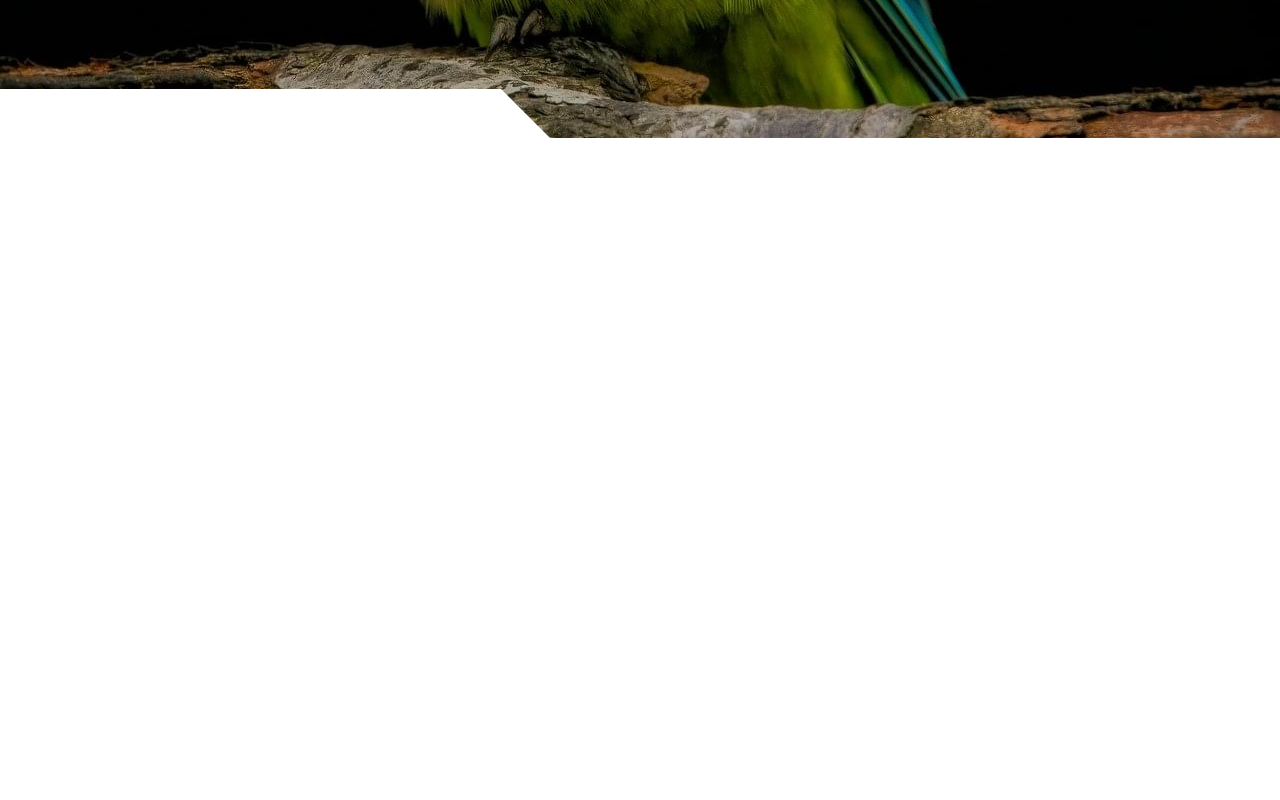
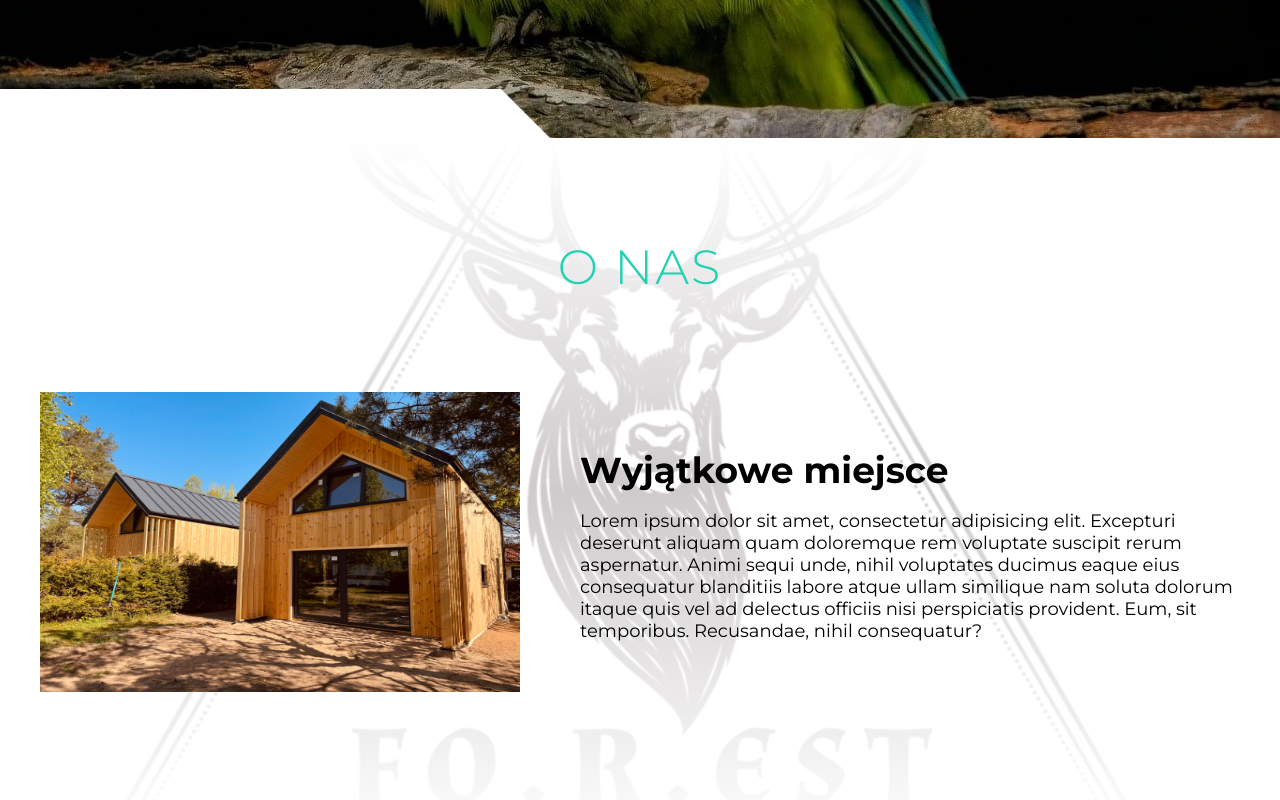
Before and after one commit to architektnumernabis/FOrEST, a website: page index.html in a window 1280 px wide. Shown: the part 662-1462 px from the top of the page. Drawn offline with Linux system fonts and the light colour scheme.

Commit message:
added secti0on about-us

```diff
--- a/index.html
+++ b/index.html
@@ -50,7 +50,7 @@
                 Fo.<span style="color: #1DD3B0;">R</span>.<span style="color: #AFFC41;">E</span>st</h1>
             <p class="header__description"> Chcesz spędzić przyjemną noc pośród natury? <br>
                 Dobrze trafił*ś! </p>
-            <a href="about-us" class="header__btn btn-special-animation">Poznaj nas!</a>
+            <a href="#about-us" class="header__btn btn-special-animation">Poznaj nas!</a>
         </div>
 
         <div class="header__carousel">
@@ -71,8 +71,18 @@
     <!--MAIN-->
     <main>
         <!--ABOUT US-->
-        <section class="about-us" id="about-us">
-
+        <section class="about-us section-padding section white-section" id="about-us">
+            <div class="wrapper">
+                <h2 class="section-heading">o nas</h2>
+                <div class="about-us__box">
+                    <img src="../src/img/about-us/domek01.jpeg"
+                        alt="Zdjęcie przedstawia domki letniskowe oferowane przez tę stronę" class="about-us__img">
+                    <div class="about-us__text">
+                        <h2 class="about-us__title">Wyjątkowe miejsce</h2>
+                        <p class="about-us__description">Lorem ipsum dolor sit amet, consectetur adipisicing elit. Excepturi deserunt aliquam quam doloremque rem voluptate suscipit rerum aspernatur. Animi sequi unde, nihil voluptates ducimus eaque eius consequatur blanditiis labore atque ullam similique nam soluta dolorum itaque quis vel ad delectus officiis nisi perspiciatis provident. Eum, sit temporibus. Recusandae, nihil consequatur?</p>
+                    </div>
+                </div>
+            </div>
         </section>
     </main>
 
--- a/src/js/main.js
+++ b/src/js/main.js
@@ -32,9 +32,13 @@ const handleNav = () => {
     nav.classList.toggle('navigation__items--active')
     //navBars.style.backgroundColor = 'white' //skończyć ten temat
 
+    document.body.classList.toggle('prevent-scrolling')
+
+
     allNavItems.forEach(item => {
         item.addEventListener('click', () => {
             nav.classList.remove('navigation__items--active')
+            document.body.classList.remove('prevent-scrolling')
         })
     })
 
--- a/src/sass/_components.scss
+++ b/src/sass/_components.scss
@@ -43,3 +43,49 @@
         transform-origin: left;
     }
 }
+
+.shadow {
+    position: absolute;
+    left: 0;
+    bottom: 0;
+    top: 0;
+    right: 0;
+    background-color: rgba(0, 0, 0, .3);
+    z-index: 50;
+}
+
+.section-heading {
+    position: relative;
+    margin-bottom: 2em;
+    font-size: 3rem;
+    font-weight: 300;
+    text-transform: uppercase;
+    text-align: center;
+    color: $main;
+    letter-spacing: 2px;
+}
+
+.section-padding {
+    padding: 6em 2em;
+}
+
+//MEDIA QUERIES
+@media (min-width: 768px) {
+    .section-heading {
+        font-size: 3.6rem;
+    }
+
+    .section-padding {
+        padding: 8em 2em;
+    }
+}
+
+@media (min-width: 992px) {
+    .section-heading {
+        font-size: 4.8rem;
+    }
+
+    .section-padding {
+        padding: 10em 2em;
+    }
+}
--- a/src/sass/_large.scss
+++ b/src/sass/_large.scss
@@ -1,4 +1,35 @@
-@media (min-width: 992px) {}
+@media (min-width: 992px) {
+
+    /*NAVIGATION*/
+    .navigation {
+        &__item {
+            font-size: 4rem;
+        }
+    }
+
+    /*MAIN*/
+
+    /*ABOUT US*/
+    .about-us {
+        &__box{
+            margin: 5em 0;
+        }
+        &__text {
+            display: flex;
+            flex-direction: column;
+            justify-content: flex-end;
+            margin-bottom: 2.5em;
+        }
+
+        &__title {
+            font-size: 3.6rem;
+        }
+
+        &__description {
+            font-size: 1.8rem;
+        }
+    }
+}
 
 @media (min-width: 1200px) {
 
@@ -15,10 +46,10 @@
         }
     }
 
-     /*HEADER*/
-     .header {
+    /*HEADER*/
+    .header {
         &__heading {
-           font-size: 14rem;
+            font-size: 14rem;
         }
 
         &__description {
--- a/src/sass/_medium.scss
+++ b/src/sass/_medium.scss
@@ -12,6 +12,27 @@
 
         &__btn {
             font-size: 1.4rem;
+        }
+    }
+
+    /*MAIN*/
+
+    /*ABOUT US*/
+    .about-us {
+        &__box {
+            flex-direction: row;
+            justify-content: space-between;
+        }
+
+        &__text {
+            text-align: left;
+            width: 55%;
+        }
+
+        &__img {
+            width: 40%;
+            margin-bottom: 0;
+            max-height: 300px;
         }
     }
 }
@@ -30,8 +51,18 @@
             font-size: 10rem;
         }
 
-        &__description {
+        &__text {
             font-size: 2rem;
         }
     }
+
+    /*MAIN*/
+
+    /*ABOUT US*/
+    .about-us {
+        &__text {
+            font-size: 2rem;
+        }
+    }
+
 }
--- a/src/sass/main.scss
+++ b/src/sass/main.scss
@@ -24,14 +24,8 @@ body {
     font-family: "Montserrat", sans-serif;
 }
 
-.shadow {
-    position: absolute;
-    left: 0;
-    bottom: 0;
-    top: 0;
-    right: 0;
-    background-color: rgba(0, 0, 0, .3);
-    z-index: 50;
+.prevent-scrolling {
+    overflow-y: hidden;
 }
 
 .whitebars {
@@ -235,9 +229,33 @@ body {
     }
 }
 
+/*MAIN*/
+
 /*ABOUT US*/
 .about-us {
-    height: 100vh;
+    background-image: linear-gradient(0deg, $white, rgba(255, 255, 255, 0.68), $white), url('../img/logoKora.png');
+    background-size: cover;
+    background-position: center;
+
+    &__box {
+        display: flex;
+        flex-direction: column;
+        margin: 2em 0;
+    }
+
+    &__img {
+        width: 100%;
+        margin-bottom: 1em;
+    }
+
+    &__title {
+        margin-bottom: 0.5em;
+        font-size: 1.8rem;
+    }
+
+    &__description {
+        font-size: 1.4rem;
+    }
 }
 
 
```
Also changed, not shown: dist/css/main.min.css, dist/js/main.min.js, src/img/about-us/domek01.jpeg (added), src/img/about-us/domek02.jpeg (added), src/img/about-us/logo.PNG (added), 4 other files.
